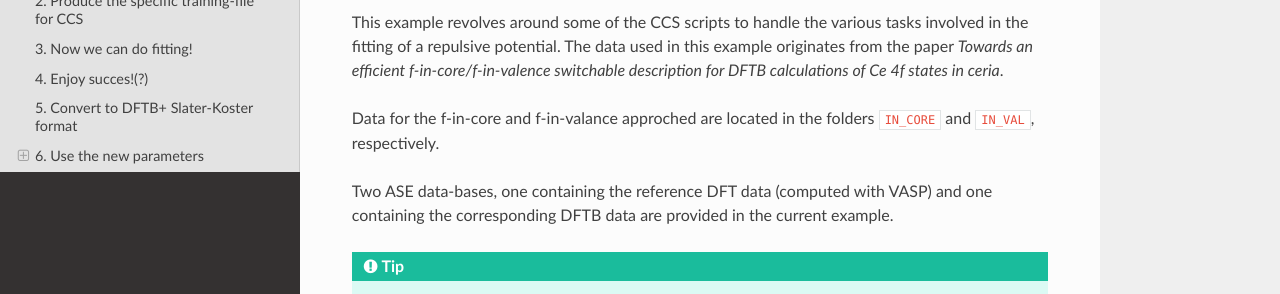
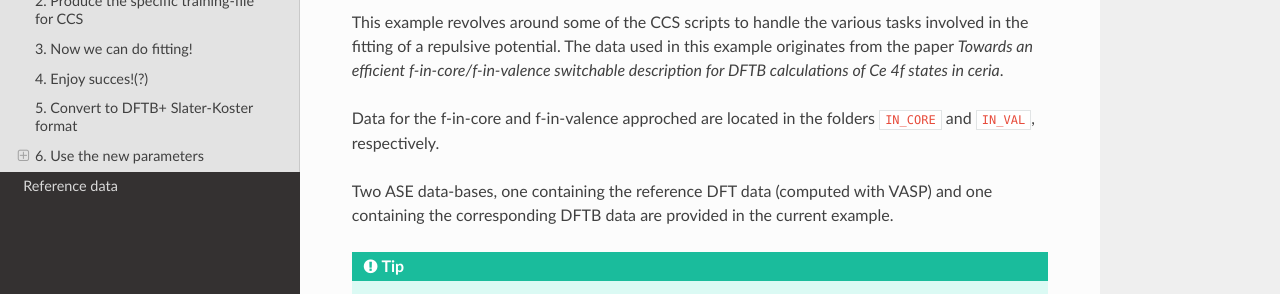
Before and after one commit to Teoroo-CMC/Ceria_DFTB, a Sphinx documentation site: the page built from docs/source/fitting.rst, in a window 1280 px wide and 900 px high. Shown: the part 245-539 px from the top of the window. Built offline with Sphinx 7.4.7 and the Read the Docs theme 2.0.0, drawn with Linux system fonts in a browser that asks for light colours.

Commit message:
Added data

```diff
--- a/docs/source/introduction.rst
+++ b/docs/source/fitting.rst
@@ -11,7 +11,7 @@
 originates from the paper `Towards an efficient f-in-core/f-in-valence switchable
 description for DFTB calculations of Ce 4f states in ceria`.
 
-Data for the f-in-core and f-in-valance approched are located in the folders ``IN_CORE`` and ``IN_VAL``, respectively.
+Data for the f-in-core and f-in-valence approched are located in the folders ``IN_CORE`` and ``IN_VAL``, respectively.
 
 Two ASE data-bases, one containing the reference DFT data (computed with VASP) and
 one containing the corresponding DFTB data are provided in the current example.
--- a/docs/source/index.rst
+++ b/docs/source/index.rst
@@ -1,4 +1,5 @@
 .. toctree::
    :maxdepth: 1
 
-   introduction.rst
+   fitting.rst
+   data.rst
```
Also changed, not shown: docs/source/data.rst (added, +20 -0 lines), docs/source/phonons_inval.png (added).
